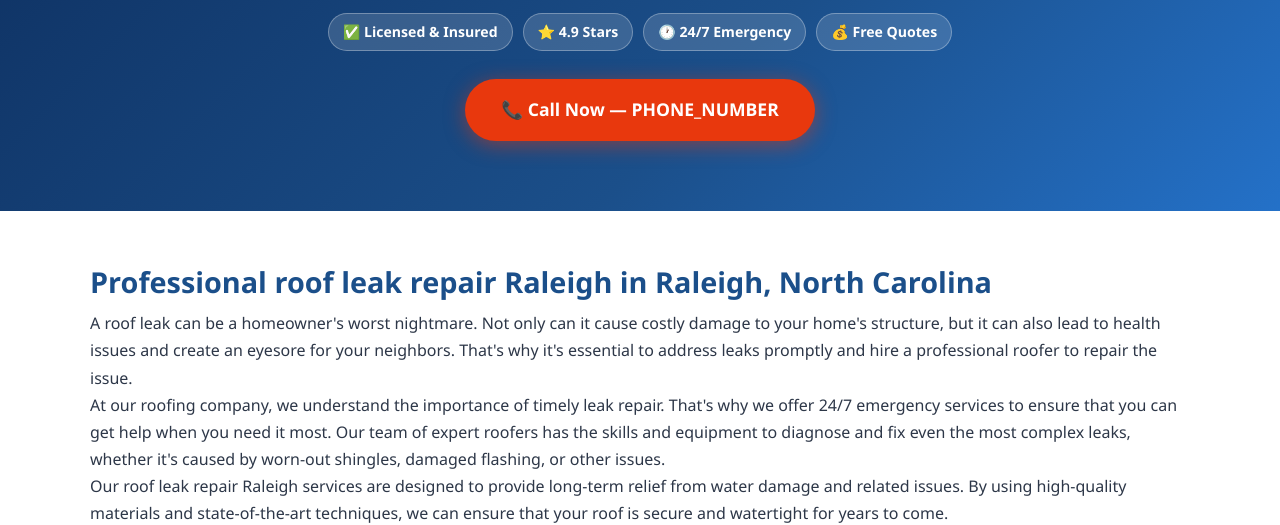
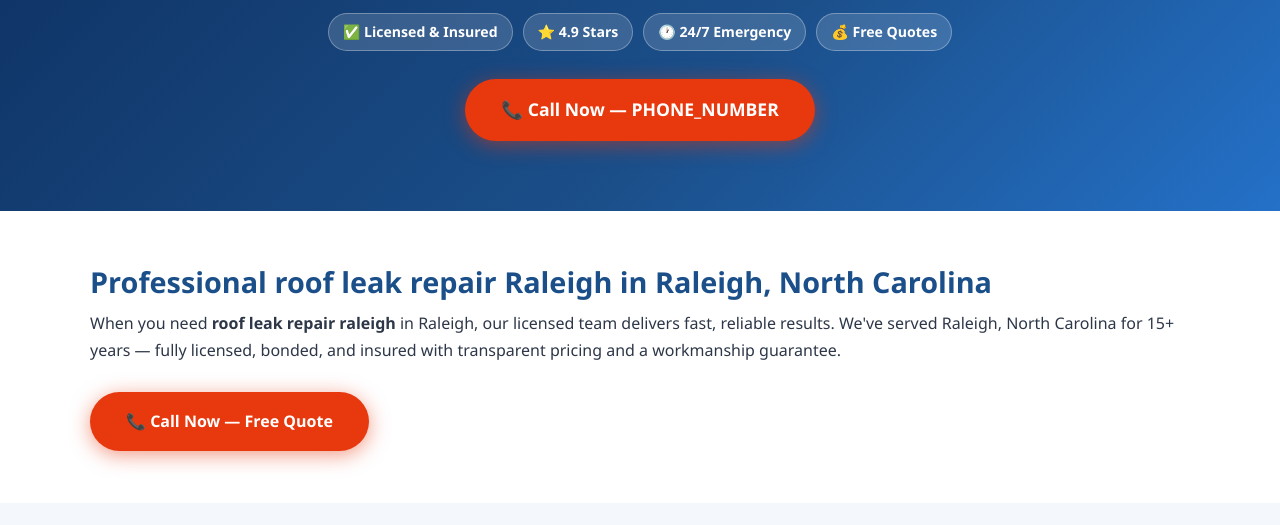
Before and after one commit to leadsmartaffiliate/roofing-company-raleigh-nc, a plain HTML site: page roof-repair/index.html in a window 1280 px wide. Shown: the part 283-808 px from the top of the page. Drawn offline with Linux system fonts and the light colour scheme.

Commit message:
Update roof-repair/index.html

```diff
--- a/roof-repair/index.html
+++ b/roof-repair/index.html
@@ -170,9 +170,7 @@
 <section aria-labelledby="sub-intro-heading">
   <div class="section-inner">
     <h2 id="sub-intro-heading">Professional roof leak repair Raleigh in Raleigh, North Carolina</h2>
-    <p>A roof leak can be a homeowner's worst nightmare. Not only can it cause costly damage to your home's structure, but it can also lead to health issues and create an eyesore for your neighbors. That's why it's essential to address leaks promptly and hire a professional roofer to repair the issue.</p>
-<p>At our roofing company, we understand the importance of timely leak repair. That's why we offer 24/7 emergency services to ensure that you can get help when you need it most. Our team of expert roofers has the skills and equipment to diagnose and fix even the most complex leaks, whether it's caused by worn-out shingles, damaged flashing, or other issues.</p>
-<p>Our roof leak repair Raleigh services are designed to provide long-term relief from water damage and related issues. By using high-quality materials and state-of-the-art techniques, we can ensure that your roof is secure and watertight for years to come.</p>
+    <p>When you need <strong>roof leak repair raleigh</strong> in Raleigh, our licensed team delivers fast, reliable results. We've served Raleigh, North Carolina for 15+ years — fully licensed, bonded, and insured with transparent pricing and a workmanship guarantee.</p>
     <br>
     <a href="tel:PHONE_NUMBER" class="btn-call" style="font-size:1em"
        aria-label="Call now for roof leak repair Raleigh in Raleigh">📞 Call Now — Free Quote</a>
```
